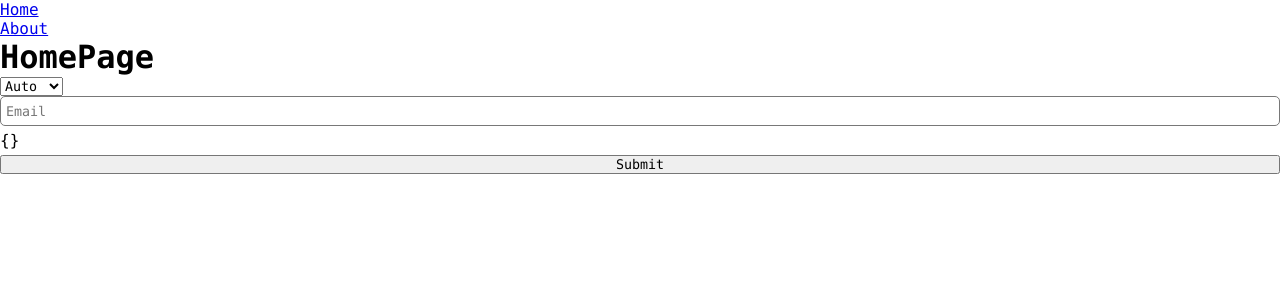
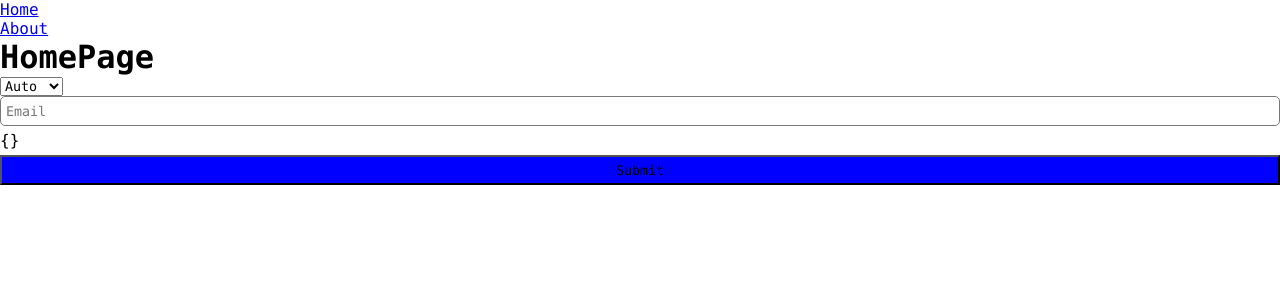
Before and after one commit to VanyaMate/jobfind, a Nuxt app: page / in a window 1280 px wide. Shown: the top 300 px of the page. Built offline with nearby package versions, Linux system fonts and the light colour scheme; what @vanyamate/commiter would draw is missing.

Commit message:
🙏 Fix : UI Kit, Приложение - Разобрался с тем, что с type не работает, а interface работает. В общем теперь можно использовать пропсы наконец то.. Мдамс

```diff
--- a/assets/styles/main.css
+++ b/assets/styles/main.css
@@ -2,6 +2,7 @@
 @import "variables/offset.css";
 @import "variables/palette.css";
 @import "variables/speed.css";
+@import "variables/size.css";
 @import "variables/themes/dark.css";
 @import "variables/themes/light.css";
 
--- /dev/null
+++ b/assets/styles/variables/size.css
@@ -0,0 +1,3 @@
+:root {
+    --all-input-height : 30px;
+}
--- /dev/null
+++ b/components/app/buttons/AppButton.vue
@@ -0,0 +1,38 @@
+<template>
+    <button :class="props.styleType">
+        <slot/>
+    </button>
+</template>
+
+<script lang="ts" setup>
+import type { ButtonHTMLAttributes } from 'vue';
+import { AppButtonStyleTypeTypes } from '~/components/app/buttons/types/AppButtonStyleType.types';
+
+
+interface Props extends /* @vue-ignore */ ButtonHTMLAttributes {
+    styleType?: AppButtonStyleTypeTypes;
+};
+
+const props = withDefaults(defineProps<Props>(), {
+    styleType (props) {
+        return props.styleType ?? AppButtonStyleTypeTypes.DEFAULT;
+    },
+});
+console.log(props);
+
+</script>
+
+<style scoped>
+button {
+    min-height : var(--all-input-height);
+    padding    : var(--offset-small);
+
+    &.primary {
+        background : blue;
+    }
+
+    &.danger {
+        background : red;
+    }
+}
+</style>
--- /dev/null
+++ b/components/app/buttons/types/AppButtonStyleType.types.ts
@@ -0,0 +1,8 @@
+export enum AppButtonStyleTypeTypes {
+    PRIMARY   = 'primary',
+    SECONDARY = 'secondary',
+    DANGER    = 'danger',
+    WARNING   = 'warning',
+    INVISIBLE = 'invisible',
+    DEFAULT   = 'default'
+}
--- a/components/app/forms/AppForm/AppForm.vue
+++ b/components/app/forms/AppForm/AppForm.vue
@@ -1,5 +1,5 @@
 <template>
-    <form v-bind="props">
+    <form>
         <slot/>
     </form>
 </template>
@@ -9,11 +9,10 @@
 import type { FormHTMLAttributes } from 'vue';
 
 
-type Props = /* @vue-ignore */
-    FormHTMLAttributes
-    & {}
+interface Props extends /* @vue-ignore */FormHTMLAttributes {
+}
 
-const props = defineProps<Props>();
+defineProps<Props>();
 </script>
 
 <style scoped>
--- a/components/app/inputs/AppInput/AppInput.vue
+++ b/components/app/inputs/AppInput/AppInput.vue
@@ -1,6 +1,5 @@
 <template>
     <input
-        v-bind="props"
         @input="$emit('update:modelValue', ($event.target as HTMLInputElement).value)"
     />
 </template>
@@ -9,11 +8,10 @@
 import type { InputHTMLAttributes } from 'vue';
 
 
-type Props = /* @vue-ignore */
-    InputHTMLAttributes
-    & {}
+interface Props extends /* @vue-ignore */ InputHTMLAttributes {
+}
 
-const props = defineProps<Props>();
+defineProps<Props>();
 defineEmits([ 'update:modelValue' ]);
 
 </script>
@@ -27,7 +25,7 @@ input {
     outline       : none;
     transition    : box-shadow, border var(--fast);
     color         : var(--color-main);
-    height        : 30px;
+    height        : var(--all-input-height);
 
     &:focus {
         border     : 1px solid var(--primary-color);
--- a/pages/index.vue
+++ b/pages/index.vue
@@ -4,21 +4,29 @@
     <AppForm @submit.prevent="form.handleSubmit(onSubmit)">
         <AppInput placeholder="Email" v-model="email" v-bind="emailProps"/>
         {{ form.errors }}
-        <button type="submit">Submit</button>
+        <AppButton type="submit" :style-type="AppButtonStyleTypeTypes.PRIMARY">
+            Submit
+        </AppButton>
     </AppForm>
 </template>
 
-<script setup lang="ts">
+<script lang="ts">
 import SwitchTheme from '~/components/app/theme/SwitchTheme.vue';
 import AppInput from '~/components/app/inputs/AppInput/AppInput.vue';
 import AppForm from '~/components/app/forms/AppForm/AppForm.vue';
+import AppButton from '~/components/app/buttons/AppButton.vue';
+import { AppButtonStyleTypeTypes } from '~/components/app/buttons/types/AppButtonStyleType.types';
 import { useForm } from 'vee-validate';
 
 
-const onSubmit = function (data: any) {
+export default {
+    components: { AppButton, AppForm, AppInput, SwitchTheme },
+    methods   : {
+        onSubmit (data: any) {
             console.log('submit', data);
-};
-
+        },
+    },
+    data () {
         const simpleSchema = {
             email (value: string) {
                 console.log(`Email validate: ${ value }`);
@@ -39,4 +47,10 @@ const [ email, emailProps ] = form.defineField('email', {
             validateOnChange: true,
         });
 
+        return {
+            email, emailProps, form, AppButtonStyleTypeTypes,
+        };
+    },
+};
+
 </script>
```
Lines whose indentation alone changed are shown as unchanged.
